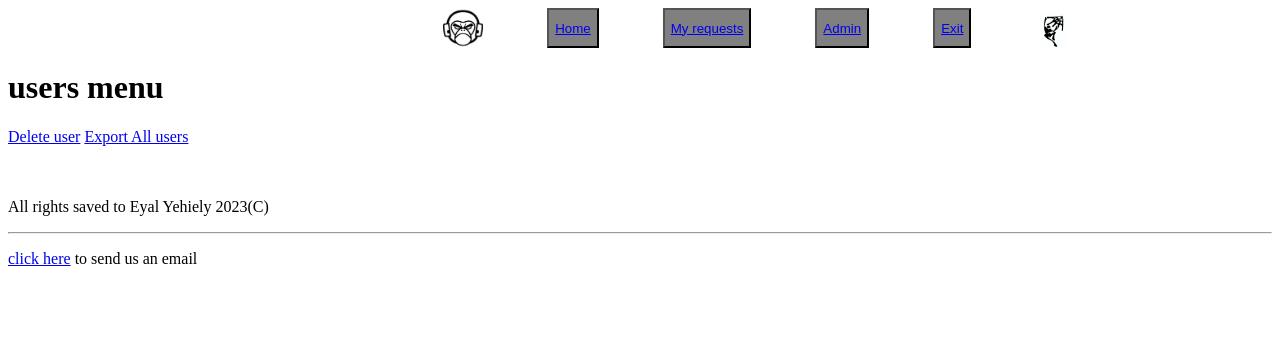
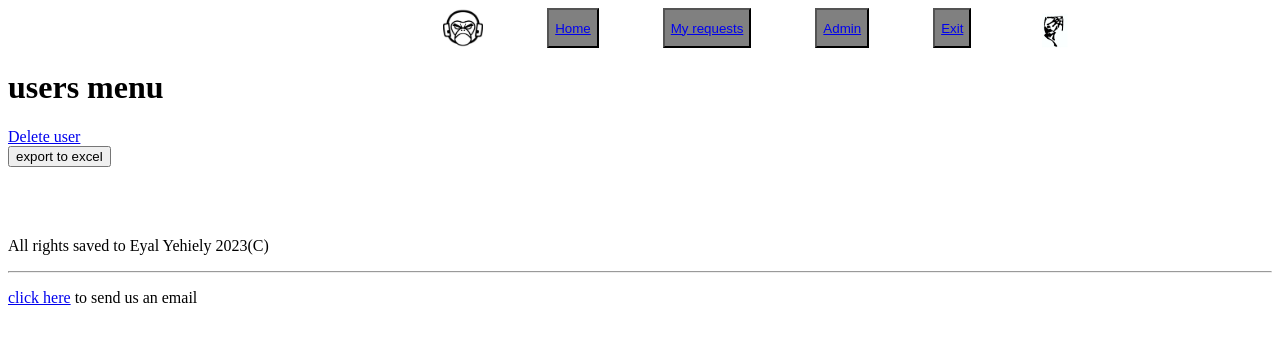
Before and after one commit to eyalyehiely/gova-warehouse, a Flask app: page /admin/users_menu in a window 1280 px wide. Shown: the top 344 px of the page. Run offline with Flask 3, Linux system fonts and the light colour scheme; a user stored in the database is signed in.

Commit message:
fifth commit

```diff
--- a/app.py
+++ b/app.py
@@ -1,8 +1,7 @@
 #general
 #-------------------------------------------------------------------------#
 from flask import Flask,render_template,redirect,request,session,send_file
-import sqlite3,datetime
-import pandas,flask_excel
+import sqlite3,datetime,pandas
 app = Flask(__name__)
 app.secret_key = 'fghdfghdfgh'
 
@@ -189,6 +188,17 @@ def add_requests():
             return redirect('/login')
 
 
+@app.route('/add_requests/new_item')
+def new_item():
+    pass
+
+sql_items = [
+    {'id':query(f"SELECT mkt FROM items "),'item name':query(f'SELECT "item name" FROM items ')}
+        ]
+
+for i in  sql_items:
+    print(i)
+
 
 
 
@@ -213,22 +223,31 @@ def admin():
         return render_template('admin_error.html')
 
 
-
-@app.route('/download_file')
-def download_excel():
-
-
+#export items table to excel
+@app.route('/download_file',methods = ['GET','POST'])
+def excel_items():
     with sqlite3.connect('users.db') as conn:
         query1 = "SELECT * FROM items"
         df = pandas.read_sql_query(query1, conn)
-
-    df.to_excel(index=False, sheet_name='items')
-
-
-    # Send the Excel file as a downloadable response
+    df.to_excel('items.xlsx',index=False)
     return send_file(
         'items.xlsx',
         as_attachment=True,
-        download_name='items.xlsx',
+        download_name='items_data.xlsx',
         mimetype='application/vnd.openxmlformats-officedocument.spreadsheetml.sheet'
-    )
+        )
+
+
+#export users table to excel
+@app.route('/download_excel_users',methods = ['GET','POST'])
+def excel_users():
+    with sqlite3.connect('users.db') as conn:
+        query1 = "SELECT * FROM users"
+        df = pandas.read_sql_query(query1, conn)
+    df.to_excel('users.xlsx',index=False)
+    return send_file(
+        'users.xlsx',
+        as_attachment=True,
+        download_name='users_data.xlsx',
+        mimetype='application/vnd.openxmlformats-officedocument.spreadsheetml.sheet'
+        )
--- a/templates/items_menu.html
+++ b/templates/items_menu.html
@@ -8,7 +8,9 @@
     <a href="/admin/items/update">update items</a>
     <a href="/items/items_list">items list</a>
     <a href="/admim/items/delete">Delete item</a>
-    <a href="download_file"download='items.xlsx' >items list(excel)</a>
 </div>
 
+<form action="/download_file" method="POST">
+   <input type="submit" value="export to excel">
+</form>
 {%endblock%}
--- a/templates/users_menu.html
+++ b/templates/users_menu.html
@@ -1,7 +1,12 @@
 {%extends 'base.html'%}
 {%block navbar%}
 <h1>users menu</h1>
-<a href="/admin/users_menu/delete">Delete user</a>
-<a href="/users.csv" download="users.csv">Export All users</a>
+<div>
+    <a href="/admin/users_menu/delete">Delete user</a>
+    <form action="/download_excel_users" method="POST">
+        <input type="submit" value="export to excel">
+     </form>
+
+</div>
 
 {%endblock%}
```
Also changed, not shown: 3 other files.
